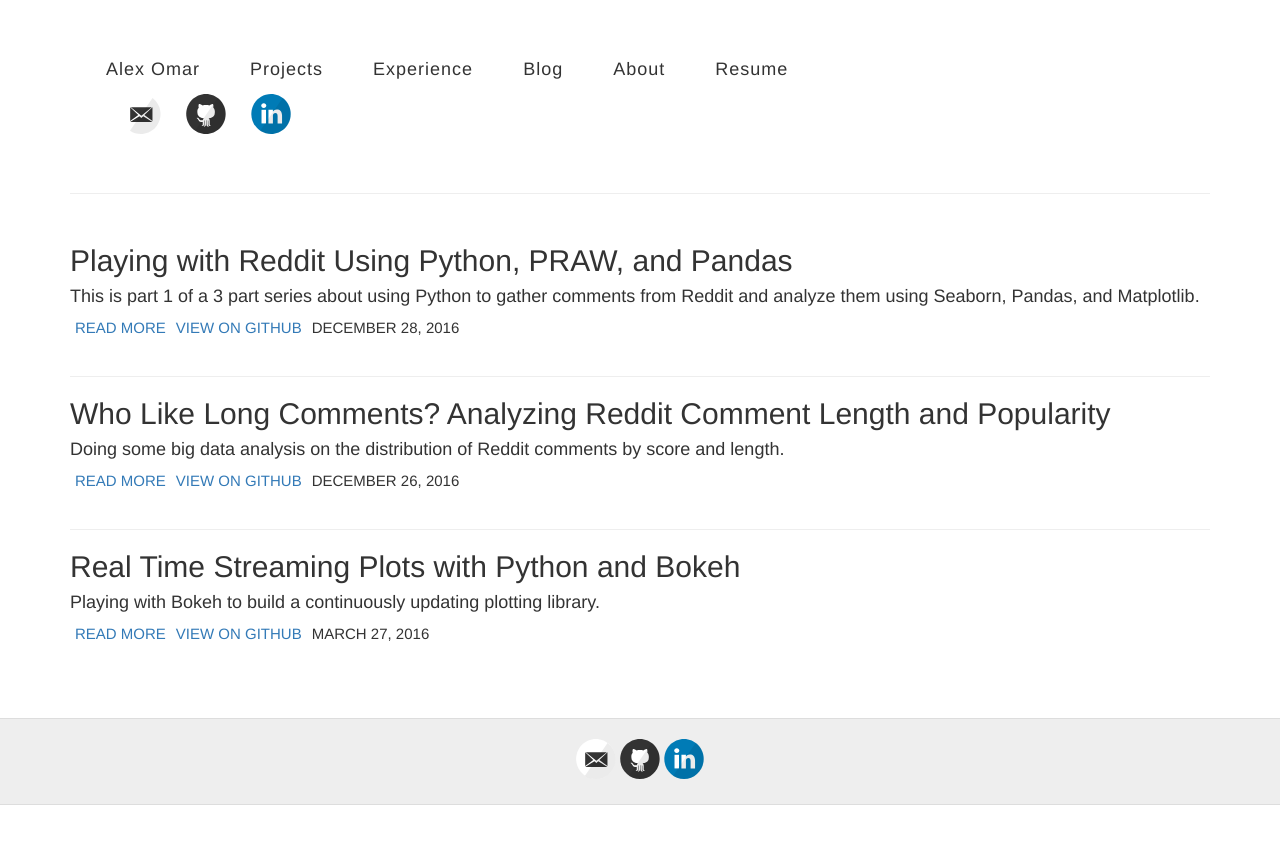
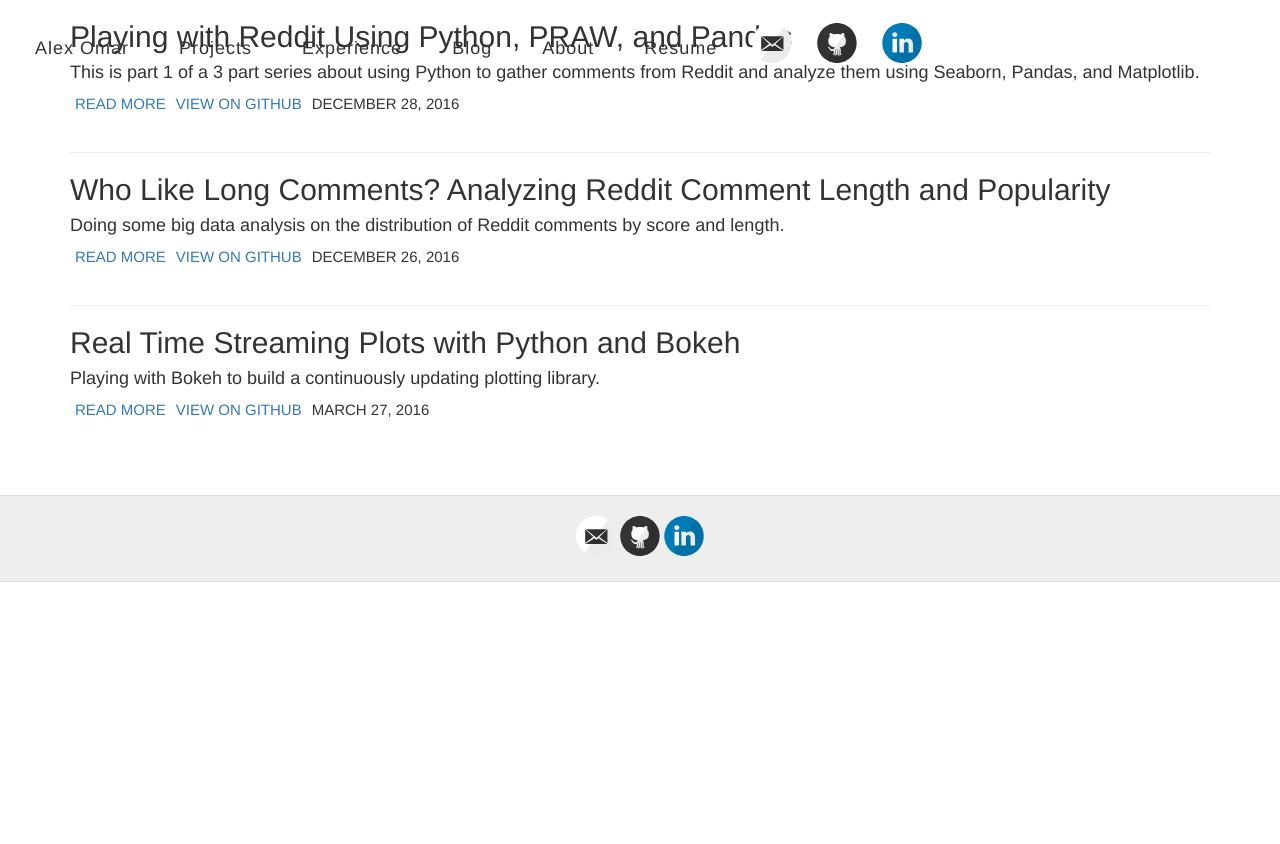
Before and after one commit to atomar94/atomar94.github.io, a Jekyll site: the page built from index.html, in a window 1280 px wide. Shown: the top 844 px of the page. Built offline with Jekyll 4.4.1, drawn with Linux system fonts in a browser that asks for light colours.

Commit message:
Removed legacy code

```diff
--- a/_layouts/default.html
+++ b/_layouts/default.html
@@ -17,11 +17,8 @@
   </head>
 
   <body>
-    <div class="wrapper-masthead">
     <div class="container">
-        <header class="masthead clearfix">
-
-          <nav class="navbar navbar-light bg-faded">
+      <nav class="navbar navbar-fixed-top navbar-light bg-faded">
         <a class="navbar-brand" href="#">Alex Omar</a>
         <ul class="nav navbar-nav">
           <li class="nav-item">
@@ -40,12 +37,10 @@
             <a class="nav-link" href="{{ site.baseurl }}/content/AlexOmarResume.pdf">Resume</a>
           </li>
         </ul>
-            <ul class="float-xs-right">
+        <p class="float-xs-right">
           {% include svg-icons.html %}
         </ul>
       </nav>
-        </header>
-      </div>
     </div>
 
     <div id="main" role="main" class="container">
```
Lines whose indentation alone changed are shown as unchanged.
